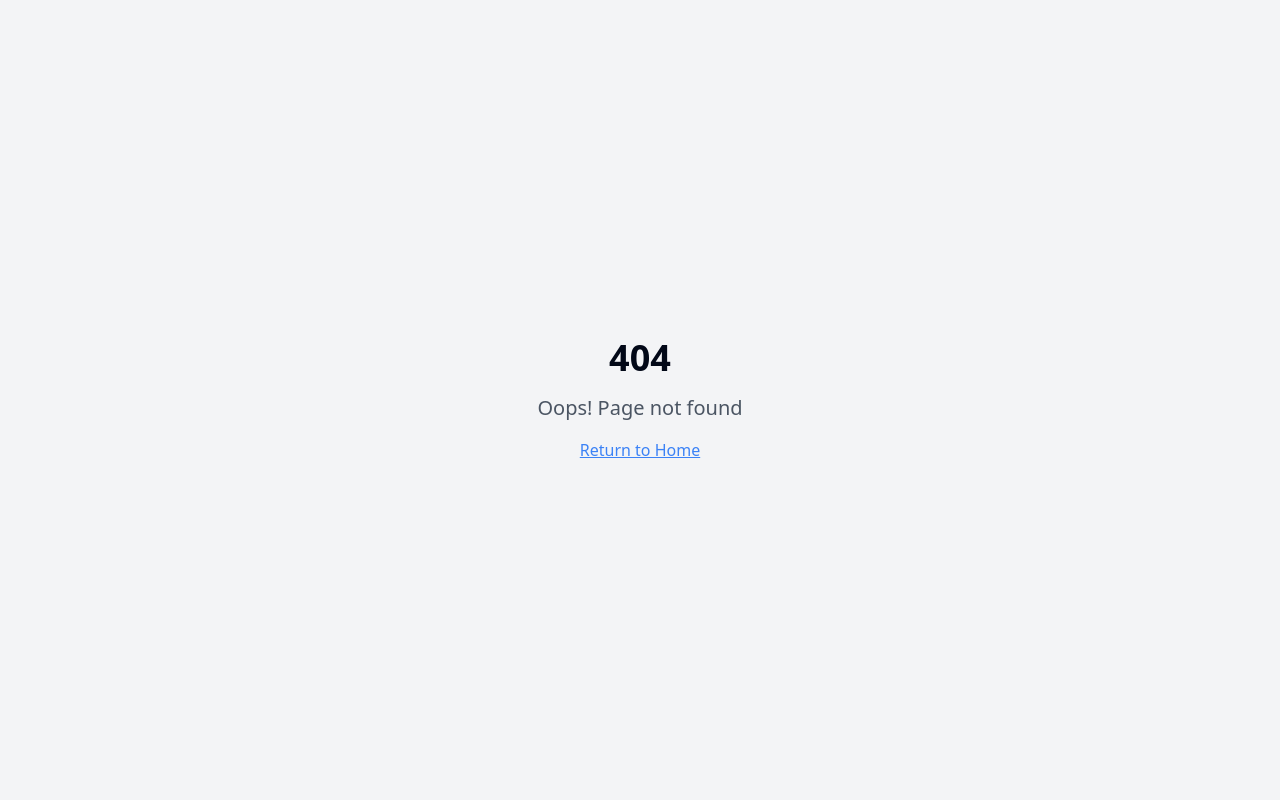
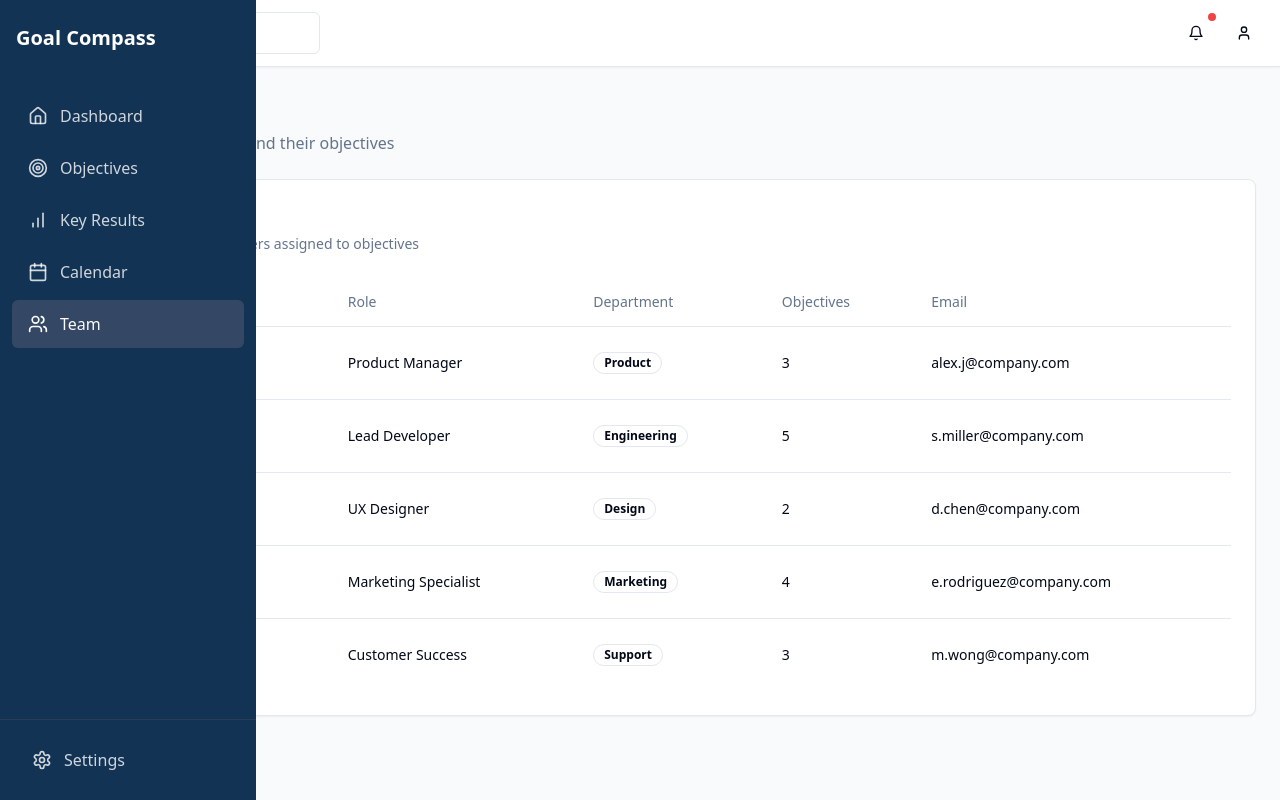
Before and after one commit to argosinfotech/goal-compass-planner, a React (Vite) app: page /team in a window 1280 px wide. Before the commit this address had no page. Built offline with nearby package versions, Linux system fonts and the light colour scheme; grey boxes are pictures that could not be loaded.

Commit message:
Add team section

```diff
--- a/src/App.tsx
+++ b/src/App.tsx
@@ -10,6 +10,7 @@ import NotFound from "./pages/NotFound";
 import Dashboard from "./pages/Dashboard";
 import Objectives from "./pages/Objectives";
 import KeyResults from "./pages/KeyResults";
+import Team from "./pages/Team";
 
 const queryClient = new QueryClient();
 
@@ -25,6 +26,7 @@ const App = () => (
             <Route path="/dashboard" element={<Dashboard />} />
             <Route path="/objectives" element={<Objectives />} />
             <Route path="/key-results" element={<KeyResults />} />
+            <Route path="/team" element={<Team />} />
             <Route path="*" element={<NotFound />} />
           </Routes>
         </OkrProvider>
--- /dev/null
+++ b/src/pages/Team.tsx
@@ -0,0 +1,117 @@
+
+import React from 'react';
+import MainLayout from '@/components/layout/MainLayout';
+import { Card, CardContent, CardDescription, CardHeader, CardTitle } from '@/components/ui/card';
+import { Avatar, AvatarFallback, AvatarImage } from '@/components/ui/avatar';
+import { Table, TableBody, TableCell, TableHead, TableHeader, TableRow } from '@/components/ui/table';
+import { Badge } from '@/components/ui/badge';
+
+const teamMembers = [
+  {
+    id: 1,
+    name: 'Alex Johnson',
+    role: 'Product Manager',
+    email: 'alex.j@company.com',
+    department: 'Product',
+    objectives: 3,
+    avatar: '/placeholder.svg'
+  },
+  {
+    id: 2,
+    name: 'Sarah Miller',
+    role: 'Lead Developer',
+    email: 's.miller@company.com',
+    department: 'Engineering',
+    objectives: 5,
+    avatar: '/placeholder.svg'
+  },
+  {
+    id: 3,
+    name: 'David Chen',
+    role: 'UX Designer',
+    email: 'd.chen@company.com',
+    department: 'Design',
+    objectives: 2,
+    avatar: '/placeholder.svg'
+  },
+  {
+    id: 4,
+    name: 'Emily Rodriguez',
+    role: 'Marketing Specialist',
+    email: 'e.rodriguez@company.com',
+    department: 'Marketing',
+    objectives: 4,
+    avatar: '/placeholder.svg'
+  },
+  {
+    id: 5,
+    name: 'Michael Wong',
+    role: 'Customer Success',
+    email: 'm.wong@company.com',
+    department: 'Support',
+    objectives: 3,
+    avatar: '/placeholder.svg'
+  }
+];
+
+const Team = () => {
+  return (
+    <MainLayout>
+      <div className="space-y-6">
+        <div>
+          <h1 className="text-3xl font-bold tracking-tight">Team</h1>
+          <p className="text-muted-foreground mt-1">
+            Manage your team members and their objectives
+          </p>
+        </div>
+
+        <Card>
+          <CardHeader>
+            <CardTitle>Team Members</CardTitle>
+            <CardDescription>
+              View and manage team members assigned to objectives
+            </CardDescription>
+          </CardHeader>
+          <CardContent>
+            <Table>
+              <TableHeader>
+                <TableRow>
+                  <TableHead>Name</TableHead>
+                  <TableHead>Role</TableHead>
+                  <TableHead>Department</TableHead>
+                  <TableHead>Objectives</TableHead>
+                  <TableHead>Email</TableHead>
+                </TableRow>
+              </TableHeader>
+              <TableBody>
+                {teamMembers.map((member) => (
+                  <TableRow key={member.id}>
+                    <TableCell>
+                      <div className="flex items-center gap-3">
+                        <Avatar>
+                          <AvatarImage src={member.avatar} alt={member.name} />
+                          <AvatarFallback>
+                            {member.name.split(' ').map(name => name[0]).join('')}
+                          </AvatarFallback>
+                        </Avatar>
+                        <span className="font-medium">{member.name}</span>
+                      </div>
+                    </TableCell>
+                    <TableCell>{member.role}</TableCell>
+                    <TableCell>
+                      <Badge variant="outline">{member.department}</Badge>
+                    </TableCell>
+                    <TableCell>{member.objectives}</TableCell>
+                    <TableCell>{member.email}</TableCell>
+                  </TableRow>
+                ))}
+              </TableBody>
+            </Table>
+          </CardContent>
+        </Card>
+      </div>
+    </MainLayout>
+  );
+};
+
+export default Team;
```
